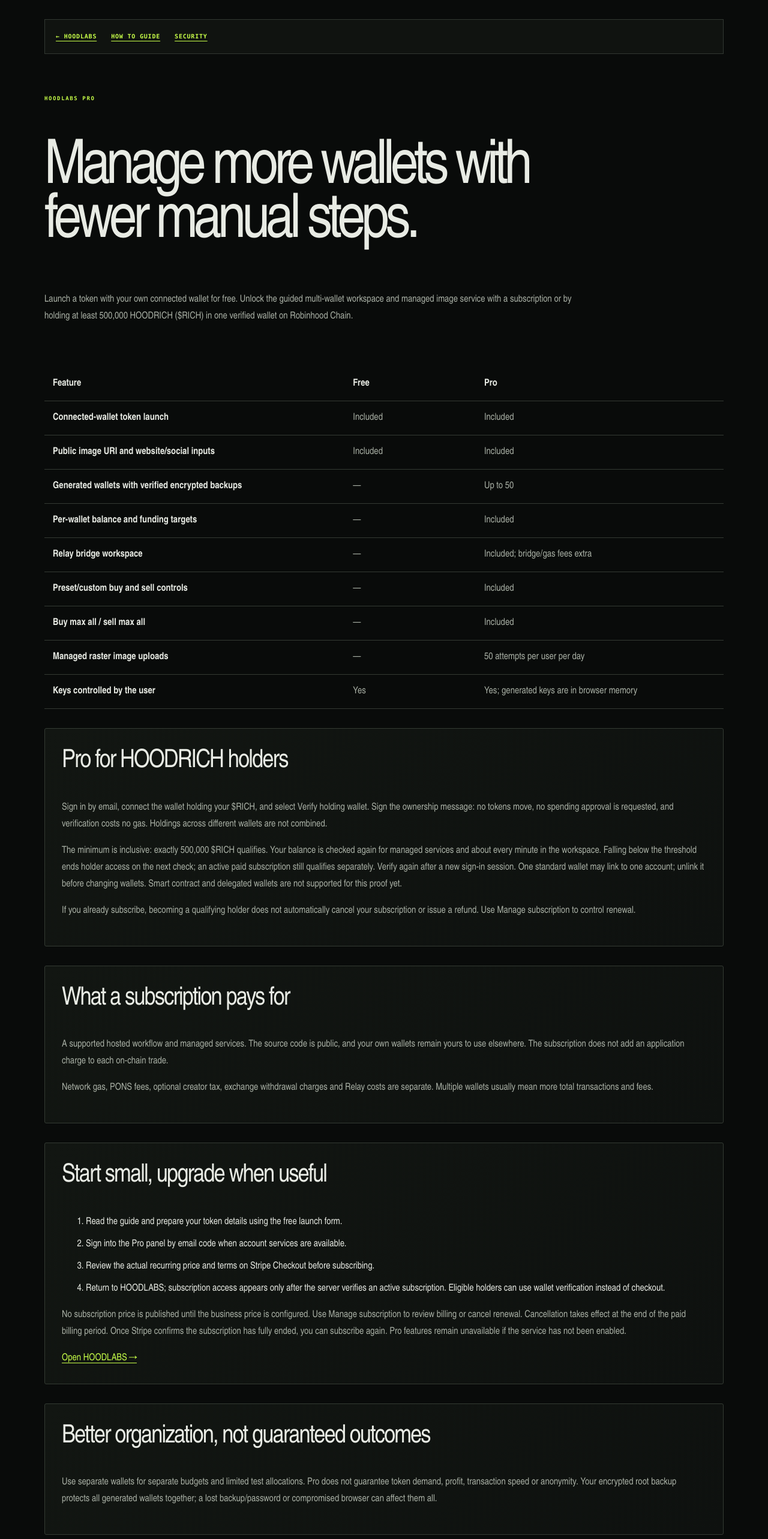
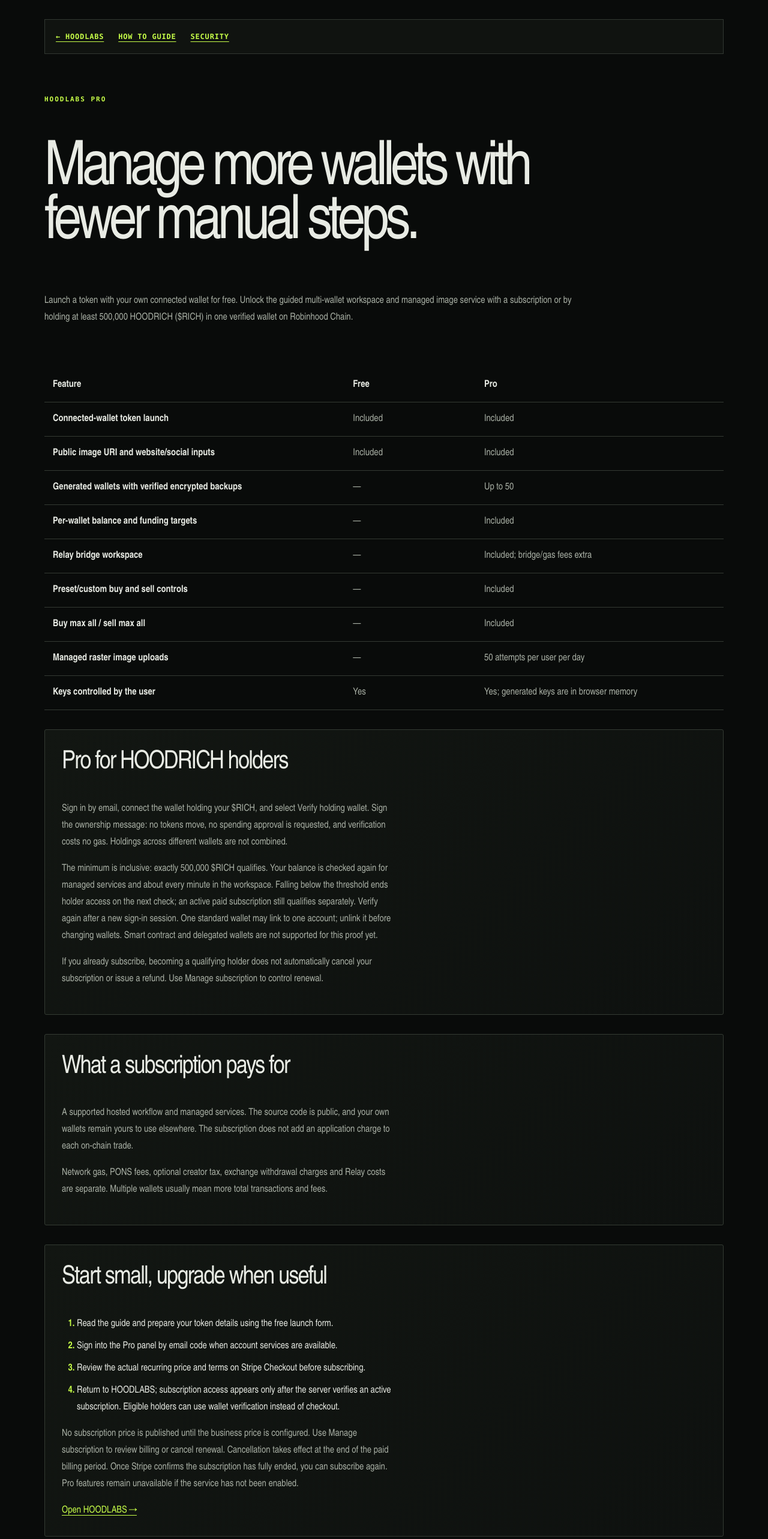
Before and after one commit to txc0ld/hoodlaunch, a Next.js app: page /pro in a window 1280 px wide. Shown: the top 2566 px of the page at 60% size. Built offline with nearby package versions, Linux system fonts and the light colour scheme; a web font is replaced by a local one.

Commit message:
Improve laboratory navigation and guide readability

```diff
--- a/src/components/Guide.module.css
+++ b/src/components/Guide.module.css
@@ -1,3 +1,17 @@
 .page{max-width:1040px;padding:32px 24px 80px;margin:auto;color:#e6eedc;font-size:16px;line-height:1.75}.page nav{display:flex;gap:24px;flex-wrap:wrap;margin-bottom:40px}.page a{color:#c9fc76;text-underline-offset:4px}.page header{max-width:780px;margin-bottom:28px}.page h1{font-size:clamp(32px,5vw,52px);line-height:1.12;letter-spacing:-.035em}.page h2{font-size:28px;line-height:1.3;margin-top:0}.page section{scroll-margin-top:24px;margin:32px 0;padding:28px;border:1px solid #35432b;border-radius:14px;background:#11190e}.page li{margin:9px 0}.page p{color:#bdc9b2}.eyebrow{font-size:12px;letter-spacing:.18em;color:#c9fc76!important}.contents{display:flex;flex-wrap:wrap;gap:10px;padding:18px;border-radius:12px;background:#1c2717}.contents a{padding:6px 10px}.table{overflow:auto}.page table{border-collapse:collapse;width:100%;text-align:left}.page th,.page td{padding:14px;vertical-align:top;border-bottom:1px solid #34412d}.page th{min-width:150px}.page td{color:#bdc9b2}.cards{display:grid;grid-template-columns:repeat(auto-fit,minmax(260px,1fr));gap:18px}.page a:focus-visible{outline:2px solid white;outline-offset:4px}@media(max-width:600px){.page{padding:20px 16px}.page section{padding:18px}.page h2{font-size:24px}.page th{min-width:120px}}
 
 .page{max-width:1180px;color:#e8ebe4}.page nav{min-height:58px;align-items:center;padding:0 18px;border:1px solid #323832;background:#101310;font:700 10px/1 ui-monospace,SFMono-Regular,Consolas,monospace;letter-spacing:.08em;text-transform:uppercase}.page header{max-width:900px;margin:70px 0}.page h1{font-size:clamp(54px,8vw,104px);font-weight:520;line-height:.88;letter-spacing:-.065em}.page h2{font-size:clamp(28px,4vw,42px);font-weight:520;letter-spacing:-.045em}.page section{border-color:#343b33;border-radius:3px;background:linear-gradient(135deg,#121612,#0e110f)}.page p,.page td{color:#a9b0a5}.eyebrow{color:#c7ff48!important;font:700 9px/1 ui-monospace,SFMono-Regular,Consolas,monospace}.contents{border:1px solid #343b33;border-radius:2px;background:#171b17}.page a{color:#c7ff48}.page th,.page td{border-color:#343a33}
+
+.page nav a { min-height: 44px; display: inline-flex; align-items: center; font-size: 12px; }
+.page details { margin-top: 18px; padding: 0 18px; border: 1px solid #354036; background: #111713; border-radius: 4px; }
+.page summary { min-height: 52px; padding: 14px 0; color: #d9e5d3; font-weight: 600; cursor: pointer; }
+.page summary:hover { color: #c7ff48; }
+.page summary:focus-visible { outline: 2px solid #e5ffc5; outline-offset: 4px; }
+.page details[open] { padding-bottom: 12px; }
+.page details p, .page details li { max-width: 76ch; }
+.page section > p, .page section > ol, .page section > ul { max-width: 76ch; }
+.page section code { overflow-wrap: anywhere; }
+.page ol { padding-left: 25px; }
+.page li::marker { color: #c7ff48; font-weight: 600; }
+.page .eyebrow { font-size: 11px; }
+@media(max-width:600px) { .page h1 { font-size: clamp(42px, 12vw, 66px); } .page nav { gap: 12px 20px; padding: 8px 12px; } }
--- a/src/components/LabHero.module.css
+++ b/src/components/LabHero.module.css
@@ -17,3 +17,8 @@
 @media(max-width:900px){.hero{grid-template-columns:1fr;min-height:auto}.copy{min-height:620px;padding:64px 46px}.specimen{min-height:620px}.artFrame{border-left:0;border-top:1px solid rgba(222,229,216,.12)}.copy h1{font-size:clamp(60px,12vw,104px)}.motionControl{top:auto;bottom:20px;transform:none}}
 @media(max-width:560px){.hero{width:calc(100% - 20px);margin-bottom:18px}.copy{min-height:450px;padding:58px 24px 28px}.copy h1{font-size:clamp(55px,18vw,82px)}.lede{margin-top:28px}.actions{align-items:stretch;flex-direction:column}.protocolStrip{width:100%;margin-top:40px}.protocolStrip dd{font-size:10px}.specimen{min-height:380px}.artFrame img{object-fit:contain}.motionControl{right:14px;bottom:14px}.readout{left:14px;right:auto;bottom:14px}.figureLabel{top:20px;left:18px}}
 @media(prefers-reduced-motion:reduce){.inMotion .scanLine,.inMotion .orbit,.inMotion .artFrame img{animation:none}.artFrame img{transition:none}}
+
+.protocolStrip dt { font-size: 11px; }
+.protocolStrip dd { font-size: 14px; }
+.figureLabel { font-size: 10px; }
+@media(max-width:560px) { .protocolStrip dd { font-size: 12px; } }
--- a/src/components/PonsLaunchpad.module.css
+++ b/src/components/PonsLaunchpad.module.css
@@ -463,3 +463,13 @@
 @media(max-width:980px){.nav{grid-template-columns:1fr 1fr}.navLinks{grid-column:1/-1;grid-row:2;justify-content:center;height:48px}.nav{height:auto;padding-bottom:8px}.hero+.utilityNav{margin-top:0}.utilityNav{justify-content:flex-start;overflow-x:auto}.utilityNav>span{display:none}}
 @media(max-width:820px){.page{padding-top:10px}.shell{width:calc(100% - 24px)}.previewPane{background:#0d100e}.previewCard{box-shadow:none}.utilityNav{width:calc(100% - 24px)}.formPane{padding:36px 26px}}
 @media(max-width:560px){.nav{width:calc(100% - 20px)}.navLinks{gap:15px;overflow-x:auto;justify-content:flex-start}.navLinks a{flex:none}.brand>span:last-child{display:grid}.brand small{display:none}.walletButton{padding:0 10px}.utilityNav{width:calc(100% - 20px);gap:22px;padding:0 13px}.shell{width:calc(100% - 20px);border-radius:3px}.headingRow h2{font-size:40px}.previewCard{border-radius:2px}.modal{border-radius:3px}}
+
+/* Keep instrument labels legible while preserving the lab hierarchy. */
+.brand { font-size: 18px; }
+.brand small { color: #a1aa9d; font-size: 9px; }
+.navLinks a { font-size: 12px; }
+.navLinks a span { color: #a1aa9d; font-size: 10px; }
+.utilityNav { font-size: 11px; }
+.utilityNav > span { color: #a1aa9d; }
+.eyebrow { font-size: 11px !important; }
+.page :global(#pair-research) { scroll-margin-top: 28px; margin: 26px 0; }
```
